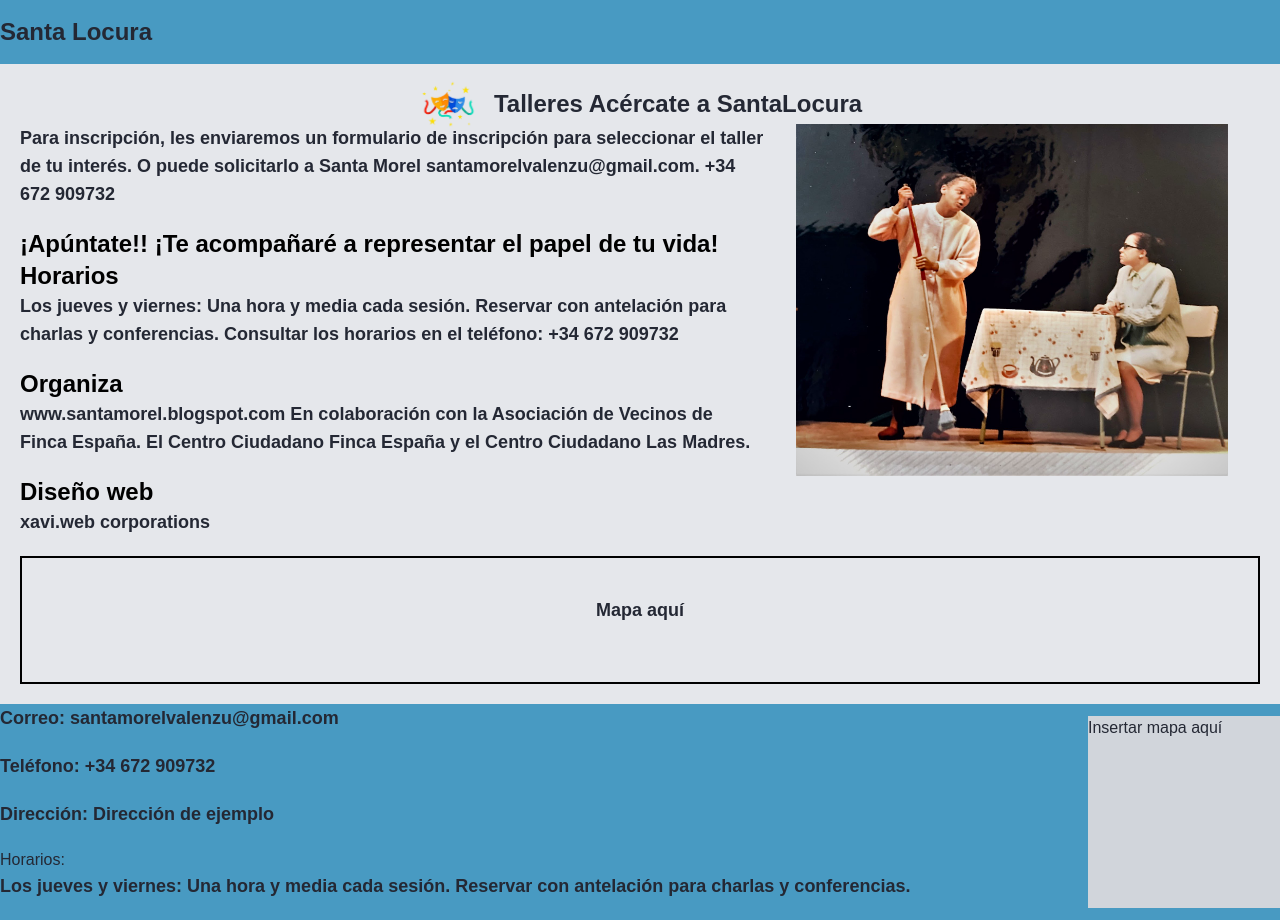
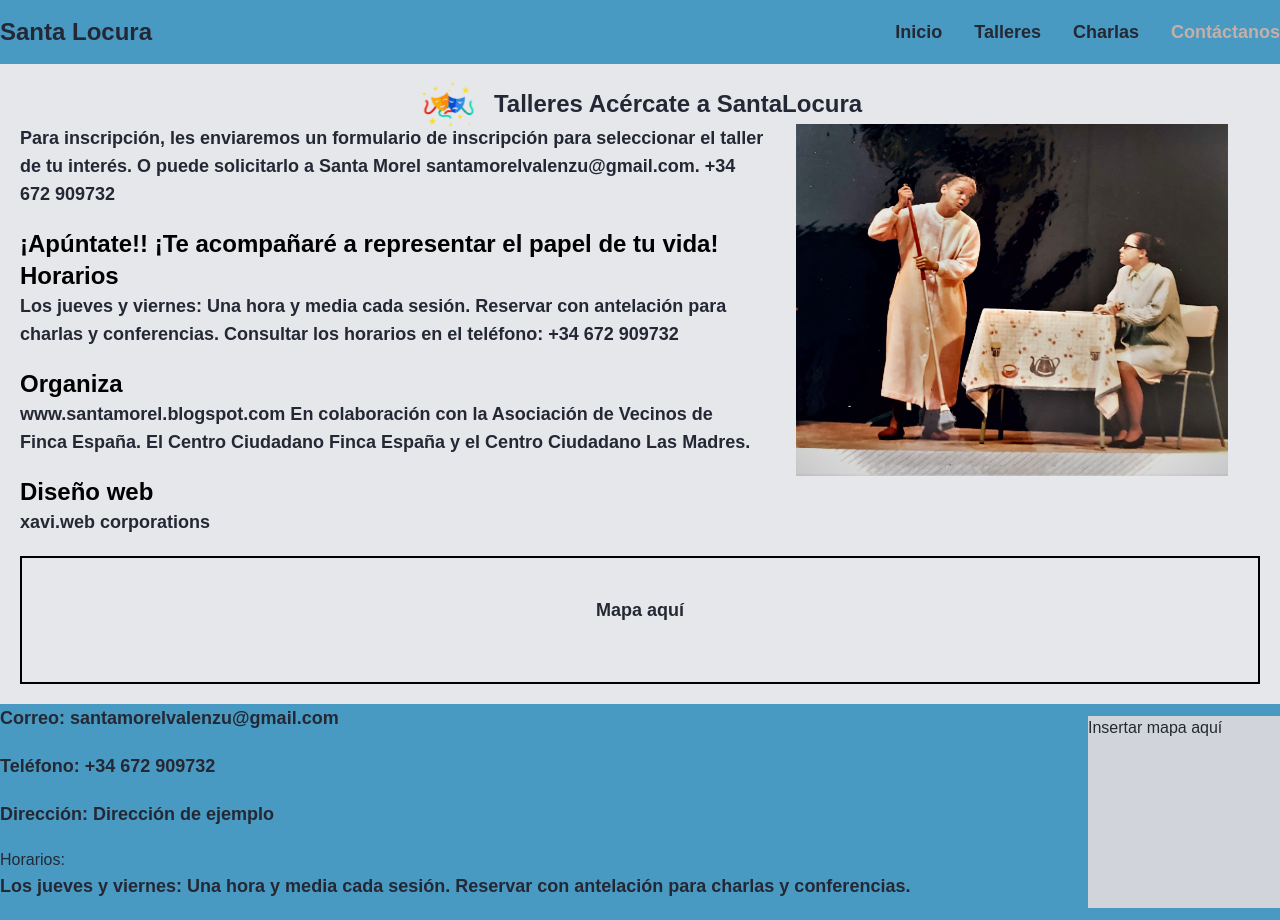
Before and after one commit to javiercastaneda303/santalocuraproductions, a React (Create React App) app: page /contacto in a window 1280 px wide. Built offline with nearby package versions, Linux system fonts and the light colour scheme.

Commit message:
escondiendo el menú hamburguesa

```diff
--- a/package.json
+++ b/package.json
@@ -4,6 +4,10 @@
   "private": true,
   "style": "src/index.less",
   "dependencies": {
+    "@emotion/react": "^11.11.3",
+    "@emotion/styled": "^11.11.0",
+    "@mui/icons-material": "^5.15.7",
+    "@mui/material": "^5.15.7",
     "@testing-library/jest-dom": "^5.17.0",
     "@testing-library/react": "^13.4.0",
     "@testing-library/user-event": "^13.5.0",
--- a/src/components/Navbar/index.tsx
+++ b/src/components/Navbar/index.tsx
@@ -1,67 +1,86 @@
 // Navbar.tsx
-import React, { useState, useEffect } from 'react'
+import React, { useState } from 'react'
 import { Link, useLocation } from 'react-router-dom'
+import Drawer from '@mui/material/Drawer'
+import IconButton from '@mui/material/IconButton'
+import MenuIcon from '@mui/icons-material/Menu'
+import Box from '@mui/material/Box'
+import List from '@mui/material/List'
+import ListItem from '@mui/material/ListItem'
+import ListItemButton from '@mui/material/ListItemButton'
+import ListItemText from '@mui/material/ListItemText'
 
 const Navbar: React.FC = () => {
   const location = useLocation()
-  const [isOpen, setIsOpen] = useState(false)
+  const [isDrawerOpen, setDrawerOpen] = useState(false)
 
-  const toggleDrawer = () => {
-    setIsOpen(!isOpen)
+  const toggleDrawer = (open: boolean) => (event: React.KeyboardEvent | React.MouseEvent) => {
+    if (
+      event.type === 'keydown' &&
+      ((event as React.KeyboardEvent).key === 'Tab' ||
+        (event as React.KeyboardEvent).key === 'Shift')
+    ) {
+      return
     }
 
-  useEffect(() => {
-    setIsOpen(false)
-  }, [location.pathname])
+    setDrawerOpen(open)
+  }
+
+  const menuItems = [
+    { name: 'Inicio', path: '/' },
+    { name: 'Talleres', path: '/talleres' },
+    { name: 'Charlas', path: '/charlas' },
+    { name: 'Contáctanos', path: '/contacto' }
+  ]
 
   return (
-    <div className="navbar bg-primary text-secondary">
-      <div className="container py-4">
-        <div className="flex items-center justify-between">
+    <div className="navbar flex justify-center bg-primary text-secondary sticky top-0">
+      <div className="container flex justify-between items-center py-4">
         <div className="logo text-2xl font-bold">Santa Locura</div>
-          <div className="menu-icon text-3xl cursor-pointer md:hidden" onClick={toggleDrawer}>
-            ☰
-          </div>
+        <div className=" md:hidden">
+          <IconButton
+            color="inherit"
+            aria-label="open drawer"
+            edge="start"
+            onClick={toggleDrawer(true)}
+            className="menu-icon md:hidden"
+          >
+            <MenuIcon />
+          </IconButton>
         </div>
 
-        {isOpen && (
-          <div className="md:hidden">
-            <div className="bg-white p-4">
+        <Drawer anchor="left" open={isDrawerOpen} onClose={toggleDrawer(false)}>
+          <Box
+            sx={{ width: 250 }}
+            role="presentation"
+            onClick={toggleDrawer(false)}
+            onKeyDown={toggleDrawer(false)}
+          >
+            <List>
+              {menuItems.map(({ name, path }) => (
+                <ListItem key={name} disablePadding>
+                  <ListItemButton component={Link} to={path}>
+                    <ListItemText primary={name} />
+                  </ListItemButton>
+                </ListItem>
+              ))}
+            </List>
+          </Box>
+        </Drawer>
+
+        <div className="menu-items hidden md:flex items-center space-x-8">
+          {menuItems.map(({ name, path }) => (
             <Link
-                to="/"
-                className={`block text-lg font-bold mb-2 ${
-                  location.pathname === '/' ? 'text-third' : 'text-secondary'
+              key={name}
+              to={path}
+              className={`text-lg font-bold ${
+                location.pathname === path ? 'text-third' : 'text-secondary'
               }`}
             >
-                Inicio
+              {name}
             </Link>
-              <Link
-                to="/talleres"
-                className={`block text-lg font-bold mb-2 ${
-                  location.pathname === '/talleres' ? 'text-third' : 'text-secondary'
-                }`}
-              >
-                Talleres
-              </Link>
-              <Link
-                to="/charlas"
-                className={`block text-lg font-bold mb-2 ${
-                  location.pathname === '/charlas' ? 'text-third' : 'text-secondary'
-                }`}
-              >
-                Charlas
-              </Link>
-              <Link
-                to="/contacto"
-                className={`block text-lg font-bold mb-2 ${
-                  location.pathname === '/contacto' ? 'text-third' : 'text-secondary'
-                }`}
-              >
-                Contáctanos
-              </Link>
+          ))}
         </div>
-          </div>
-        )}
       </div>
     </div>
   )
```
Lines whose indentation alone changed are shown as unchanged.
